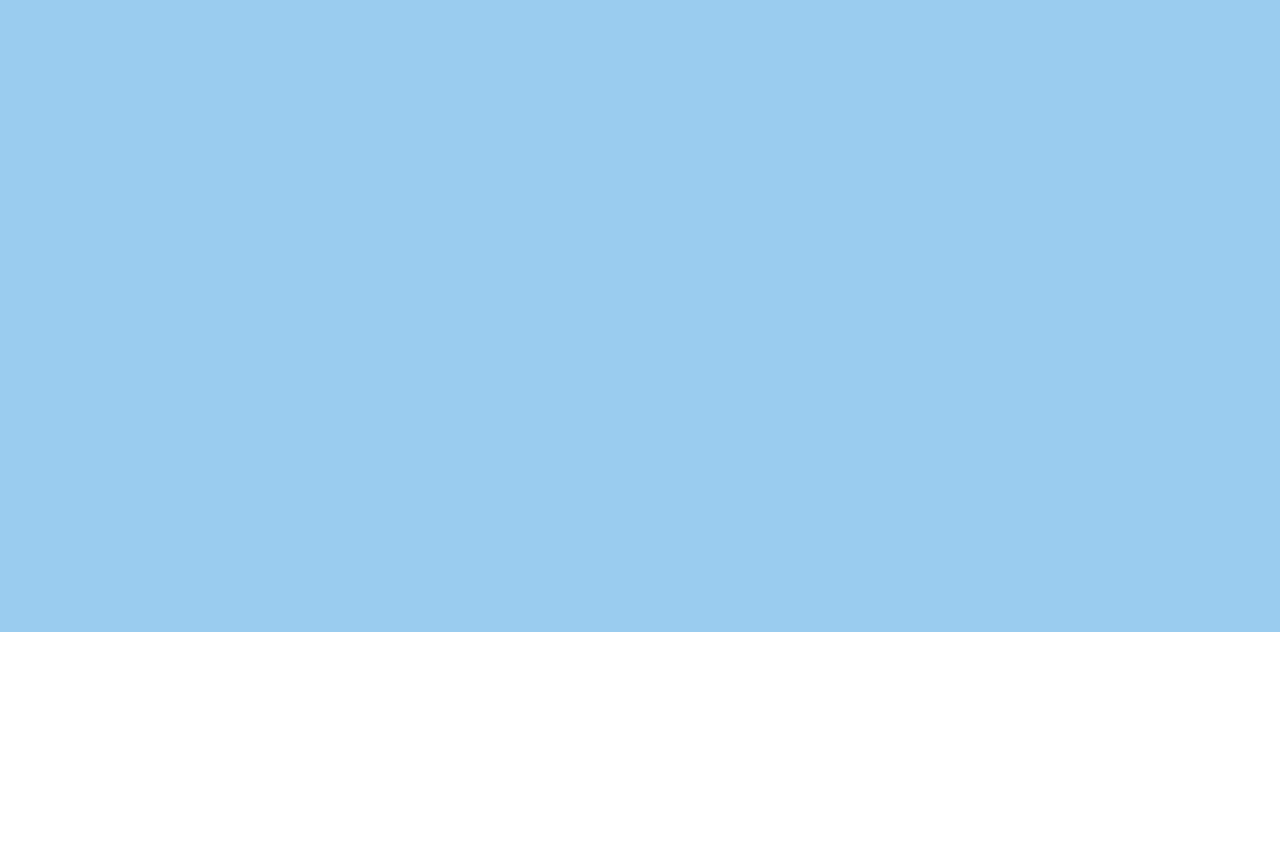
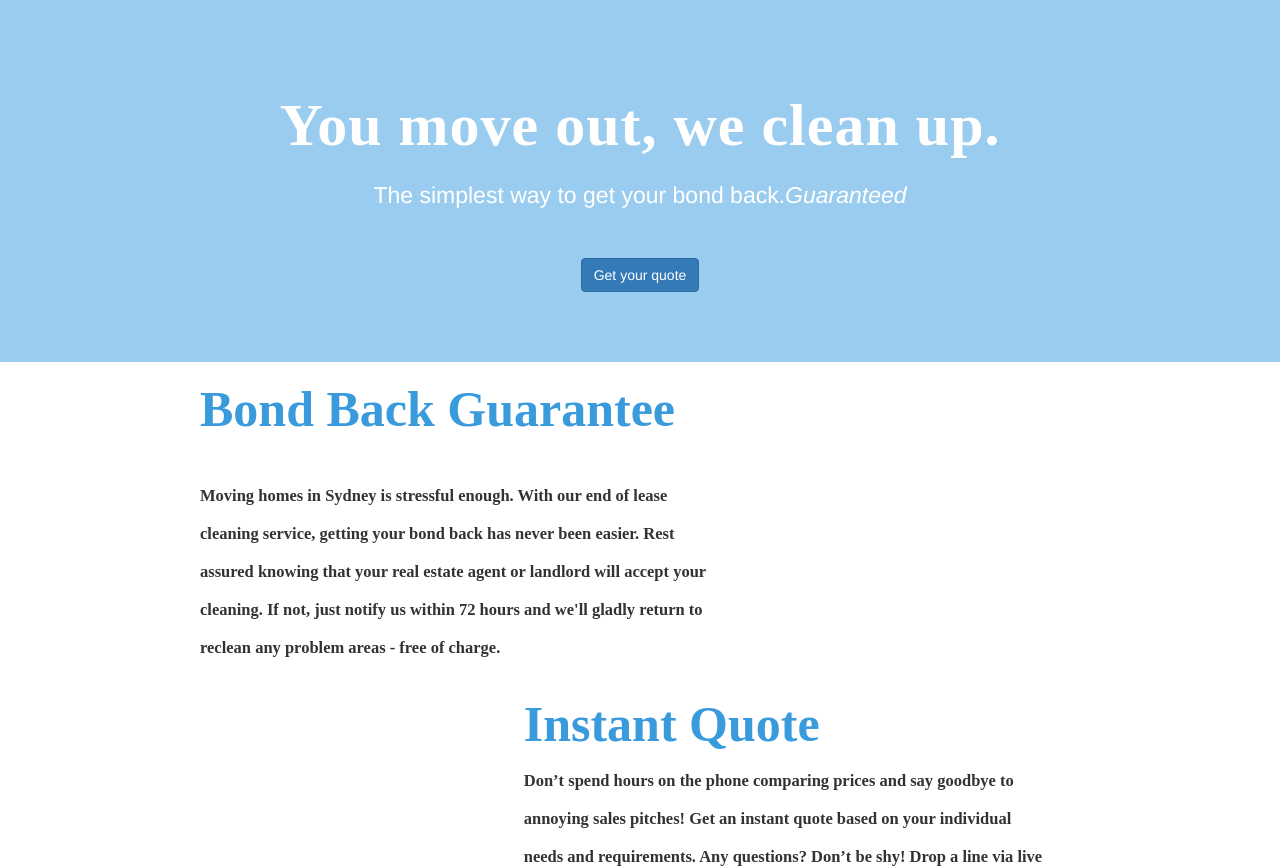
Before and after one commit to unakame/leccion-34-maquetado, a plain HTML site: page index.html in a window 1280 px wide. Shown: the part 88-956 px from the top of the page. Before the commit the page ends 800 px from the top, so only its background shows below. Drawn offline with nearby package versions, Linux system fonts and the light colour scheme; a web font is replaced by a local one.

Commit message:
adding changes

```diff
--- a/index.html
+++ b/index.html
@@ -27,15 +27,51 @@
     </div>
   </nav>
   <section>
-    <div class="celeste">
-      <div class="">
+    <div class="container-fluid" style="padding-right: 0">
+      <div class="row">
+       <div class="celeste col-xs-8 text-center">
+         <h1 id="you-move">You move out, we clean up.</h1><br>
+         <h3>The simplest way to get your bond back.<i>Guaranteed</i></h3><br><br>
+         <button type="button" name="button" class="btn btn-primary">Get your quote</button>
+       </div>
+     </div>
 
-      <h1>You move, we clean up.</h1>
-    </div>
     <div class="blanco">
 
     </div>
+  </section>
 
+  <section>
+    <div class="container-fluid">
+      <div class="row">
+        <div class="col-xs-7">
+          <h1 class="section-2">Bond Back Guarantee</h1><br>
+          <h5 class="section-2-">Moving homes in Sydney is stressful enough. With our end of lease cleaning service, getting your bond back has never been easier. Rest assured knowing that your real estate agent or landlord will accept your cleaning. If not,
+just notify us within 72 hours and we'll gladly return to reclean any
+problem areas - free of charge.</h5>
+        </div>
+        <div class="col-xs-3 container-icon">
+          <span class=".icon--step-bond-guarantee"></span>
+        </div>
+      </div>
+      <div class="row">
+        <div class="col-xs-3">
+          <span></span>
+        </div>
+        <div class="col-xs-7">
+          <h1 class="section-2">Instant Quote</h1>
+          <h5 class="section-2-">Don’t spend hours on the phone comparing prices and say goodbye to annoying sales pitches! Get an instant quote based on your individual
+needs and requirements. Any questions? Don’t be shy! Drop a line via
+live chat, email, or phone.</h5>
+        </div>
+      </div>
+      <div class="row">
+        <div class="col-xs-7">
+          <h1 class="section-2">Safe &amp; Simple Payment</h1>
+          <h5 class="section-2-">Once you're happy with the quote, you can make a safe and simple online payment to confirm your booking. We'll immediately send you a confirmation and invoice via email. And of course, your payment details are safe and secure with 128-bit SSL encryption too!</h5>
+        </div>
+      </div>
+    </div>
   </section>
   <script src="https://ajax.googleapis.com/ajax/libs/jquery/1.11.0/jquery.min.js"></script>
   <script src="js/bootstrap.min.js"></script>
--- a/main.css
+++ b/main.css
@@ -53,16 +53,62 @@ a{
 .celeste{
   background-color: #9ACCEF;
   width: 100%;
-  height: 700px;
+  height: 450px;
 }
 
-h1{
+#you-move{
   padding: 40px;
   color: #fff;
-    height: 100%;
+
     z-index: +30;
+    font-size: 60px;
+    margin-top: 140px;
+    font-family: "proxima-nova-soft";
+    font-weight: bold;
+    letter-spacing: 1px;
+    margin-bottom: 0;
 }
 
 section{
   height: 100%
 }
+
+.icon--hero-bg {
+        background-size: 1600px;
+        background-position: top right;
+        height: 93%;
+        z-index: +4;
+    }
+
+.container-fluid{
+  padding-left: 0; !important
+  padding-right: 0; !important
+}
+
+body{
+  border-color: black;
+}
+
+h3{
+  margin-top: -35px; !important
+  font-family: "proxima-nova-soft";
+  color: #fff;
+  font-weight: 400;
+  font-size: 23px;
+}
+
+.section-2{
+  color: #399ADC;
+  font-weight: bold;
+  font-family: "proxima-nova-soft";
+  margin-left: 200px;
+  font-size: 50px;
+}
+
+.section-2-{
+ font-family: "proxima-nova-soft";
+ margin-left: 200px;
+ font-weight: bold;
+ line-height: 230%;
+ font-size: 16.5px;
+}
```
